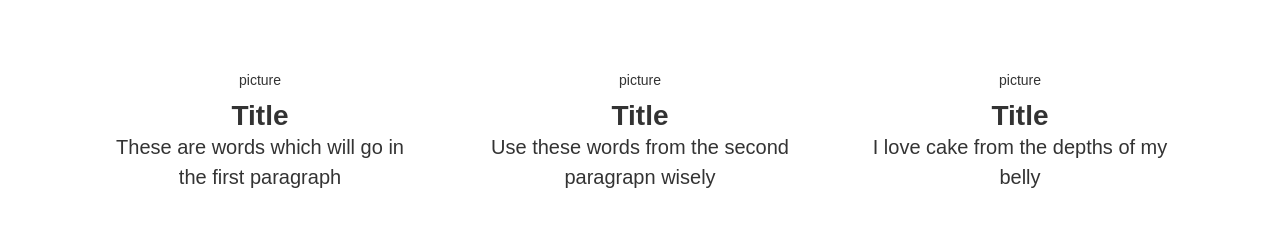
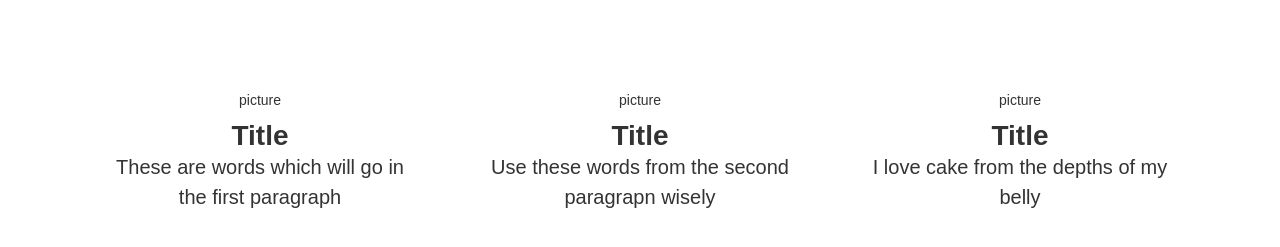
Before and after one commit to nnashwin/basic-landing-page, a React (Create React App) app: page / in a window 1280 px wide. Shown: the part 649-896 px from the top of the page. Built offline with nearby package versions, Linux system fonts and the light colour scheme.

Commit message:
adds padding around the icon divs in the layout

```diff
--- a/src/components/Section.js
+++ b/src/components/Section.js
@@ -25,6 +25,7 @@ const IconDesc = styled.p`
 
 const IconDiv = styled.div`
 	max-width: 320px;
+	padding: 20px 0;
 `;
 
 const IconPicDiv = styled.div`
```
